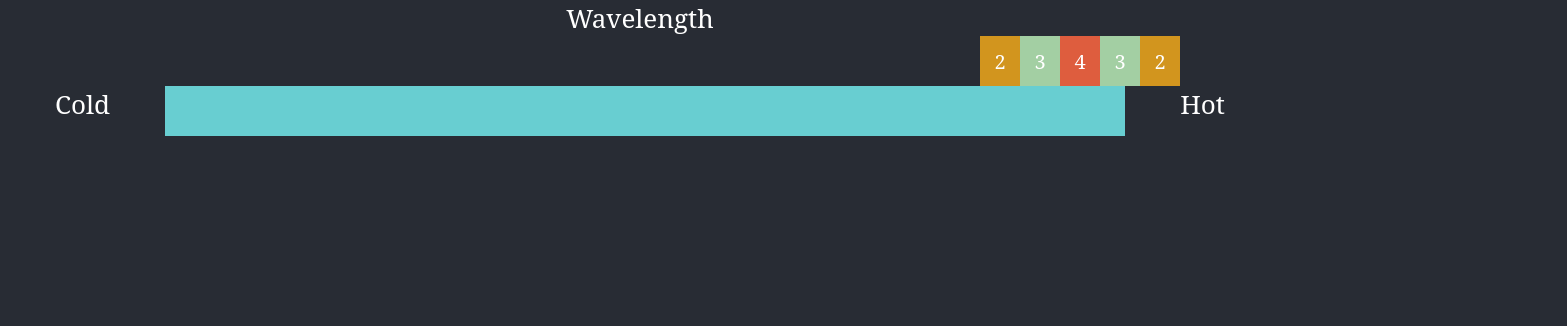
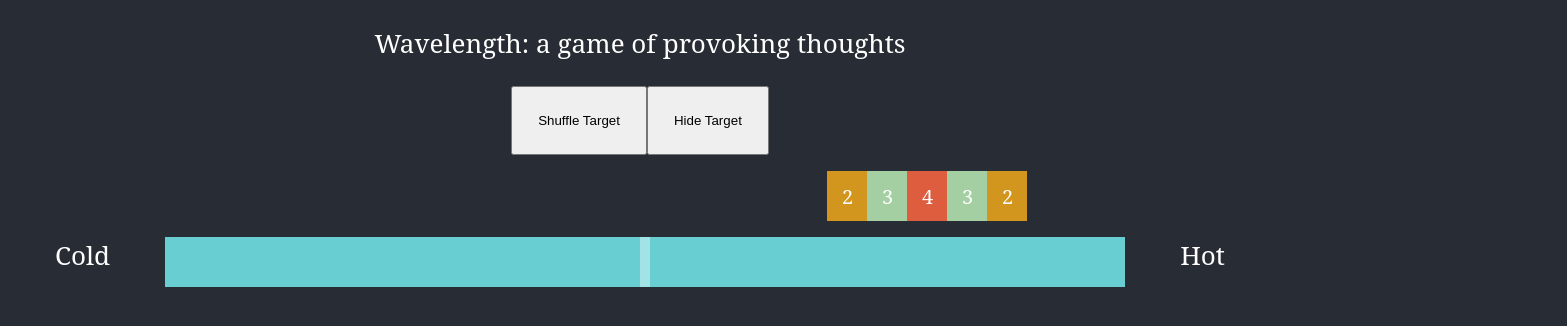
Before and after one commit to radhikak1234/wavelength-game, a React (Create React App) app: page / in a window 1280 px wide. Shown: the top 326 px of the page, 1567 px wide, since content can reach past the window. Built offline with nearby package versions, Linux system fonts and the light colour scheme.

Commit message:
Create target and wavelength bar components

```diff
--- a/src/App.tsx
+++ b/src/App.tsx
@@ -1,14 +1,8 @@
-import React from "react";
 import "./App.css";
 import { Wavelength } from "./Wavelength";
 
 function App() {
-  return (
-    <div className="App">
-      <header className="App-header">Wavelength</header>
-      <Wavelength />
-    </div>
-  );
+  return <Wavelength />;
 }
 
 export default App;
--- a/src/Wavelength.tsx
+++ b/src/Wavelength.tsx
@@ -1,13 +1,45 @@
-import React from "react";
+import React, { useState } from "react";
 import "./App.css";
 import { WavelengthBar } from "./components/WavelengthBar/WavelengthBar";
 import { Target } from "./components/Target/Target";
+import styled from "styled-components";
 
 export const Wavelength = () => {
+  const [position, setPosition] = useState<number>(
+    Math.floor(Math.random() * 100)
+  );
+  const [showTarget, setShowTarget] = useState(true);
+
+  const shufflePosition = () => {
+    showTarget && setPosition(Math.floor(Math.random() * 100));
+  };
+
+  const toggleTarget = () => {
+    setShowTarget((prev) => !prev);
+  };
+
+  console.log(showTarget);
   return (
     <div className="App">
-      <Target />
+      <Title> {"Wavelength: a game of provoking thoughts"} </Title>
+      <ShuffleTarget disabled={!showTarget} onClick={shufflePosition}>
+        {" Shuffle Target"}
+      </ShuffleTarget>
+      <ToggleTarget onClick={toggleTarget}>
+        {showTarget ? "Hide Target" : "Show Target"}
+      </ToggleTarget>
+      <Target show={showTarget} position={position} />
       <WavelengthBar spectrumLeft={"Cold"} spectrumRight={"Hot"} />
     </div>
   );
 };
+
+const Title = styled.div`
+  padding: 25px;
+`;
+const ShuffleTarget = styled.button`
+  padding: 25px;
+`;
+const ToggleTarget = styled.button`
+  padding: 25px;
+`;
--- a/src/components/Target/Target.tsx
+++ b/src/components/Target/Target.tsx
@@ -3,12 +3,13 @@ import styled from "styled-components";
 
 interface Props {
   position?: number;
-  spectrumEnd?: string;
+  show?: boolean;
 }
 
-export const Target = ({ position }: Props) => {
+export const Target = ({ show = true, position = 50 }: Props) => {
   return (
-    <Flex>
+    <Flex position={position}>
+      {show && (
         <TargetBar>
           <div>2</div>
           <div>3</div>
@@ -16,6 +17,7 @@ export const Target = ({ position }: Props) => {
           <div>3</div>
           <div>2</div>
         </TargetBar>
+      )}
     </Flex>
   );
 };
@@ -41,11 +43,13 @@ const TargetBar = styled.div`
   justify-content: space-around;
   font-size: 20px;
   align-items: center;
-  right: 100px;
 `;
 
-const Flex = styled.div`
+const Flex = styled.div<{ position: number }>`
+  margin-top: 16px;
   display: flex;
   height: 50px;
-  width: 90%;
+  justify-content: center;
+  position: relative;
+  right: ${({ position }) => position * 0.74 - 38}%;
 `;
--- a/src/components/WavelengthBar/WavelengthBar.tsx
+++ b/src/components/WavelengthBar/WavelengthBar.tsx
@@ -18,10 +18,19 @@ export const WavelengthBar = ({ spectrumLeft, spectrumRight }: Props) => {
 
 const RainbowBar = styled.div`
   width: 75%;
-  background: #68ced1;
+  background: linear-gradient(
+    to right,
+    #68ced1 0%,
+    #68ced1 49.5%,
+    #a2e4e6 49.5%,
+    #a2e4e6 50.5%,
+    #68ced1 50.5%,
+    #68ced1 100%
+  );
 `;
 
 const Flex = styled.div`
+  margin: 16px 0;
   display: flex;
   height: 50px;
   justify-content: space-evenly;
```
Lines whose indentation alone changed are shown as unchanged.
